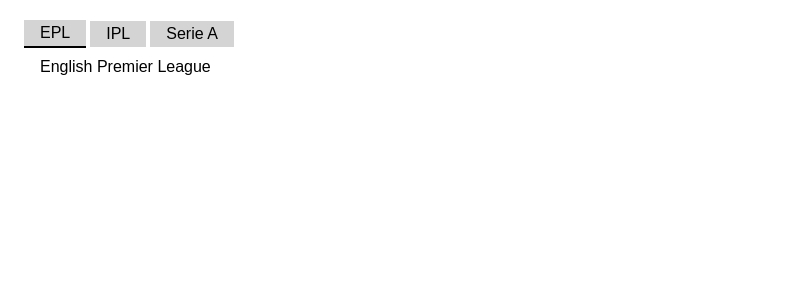
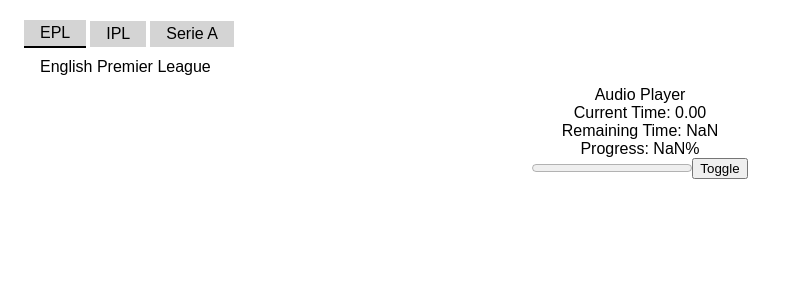
Before and after one commit to SandipNirmal/react-compound-component-examples, a React (Create React App) app: page / in a window 1280 px wide. Shown: the top 300 px of the page, without its empty margins (0-787 px from the left). Built offline with nearby package versions, Linux system fonts and the light colour scheme.

Commit message:
Added audio player basic component

```diff
--- a/package.json
+++ b/package.json
@@ -5,7 +5,8 @@
   "dependencies": {
     "react": "^16.8.2",
     "react-dom": "^16.8.2",
-    "react-scripts": "2.1.5"
+    "react-scripts": "2.1.5",
+    "styled-components": "^4.1.3"
   },
   "scripts": {
     "start": "react-scripts start",
--- a/src/App.js
+++ b/src/App.js
@@ -1,8 +1,14 @@
 import React, {Component} from 'react';
+
+import {Mario_Bros_Medley} from './resources'
 
 import Tabs from "./Tabs/TabProvider";
 import TabHeader from "./Tabs/TabHeader";
 import TabDetail from "./Tabs/TabDetails";
+
+import AudioPlayer from './AudioPlayer/AudioPlayerProvider'
+
+// import StyledButton from './UIComponents/StyledButton'
 
 import './App.css';
 
@@ -14,6 +20,11 @@
           <TabHeader/>
           <TabDetail/>
         </Tabs>
+
+        <AudioPlayer source={Mario_Bros_Medley}/>
+
+        {/* <StyledButton>Normal Button</StyledButton>
+        <StyledButton primary>Primary Button</StyledButton> */}
       </div>
     );
   }
--- /dev/null
+++ b/src/AudioPlayer/AudioPlayerContext.js
@@ -0,0 +1,5 @@
+import React from 'react'
+
+const AudioPlayerContext = React.createContext('')
+
+export default AudioPlayerContext
--- /dev/null
+++ b/src/AudioPlayer/AudioPlayerProvider.js
@@ -0,0 +1,124 @@
+import React from 'react'
+
+// import {Mario_Bros_Medley} from './../resources'
+import AudioPlayerContext from './AudioPlayerContext'
+
+let timeInterval = ''
+
+const UPDATE_TIME = 500
+
+const getDurationInSeconds = (duration) => {
+  return duration.toFixed(2)
+}
+
+export default class AudioPlayerProvider extends React.PureComponent {
+  state = {
+    isPlaying: false,
+    currentTime: 0,
+    totalTime: 0,
+    remainingTime: 0
+  }
+
+  audioRef = React.createRef()
+  progressRef = React.createRef()
+
+  componentDidMount() {
+    // const {state: {totalTime}, setState} = this
+
+    const audioNode = this.audioRef.current
+    this.setState({totalTime: audioNode.duration, remainingTime: audioNode.duration})
+
+    // this
+    //   .progressRef
+    //   .current
+    //   .addEventListener('click', function (e) {
+    //     var x = e.pageX - this.offsetLeft, // or e.offsetX (less support, though)
+    //         y = e.pageY - this.offsetTop, // or e.offsetY
+    //         clickedValue = (x * this.max / this.offsetWidth);
+
+    //     console.log(x, y);
+    //     console.log('clickedValue', clickedValue);
+
+    //     const currentTime = clickedValue * totalTime
+
+    //     console.log('currentTime', currentTime)
+    //     setState({currentTime})
+    //   })
+  }
+
+  play = () => {
+    const audioNode = this.audioRef.current
+    this.setState({isPlaying: true, totalTime: audioNode.duration, remainingTime: audioNode.duration})
+
+    audioNode.play()
+
+    timeInterval = setInterval(this.updateTime, UPDATE_TIME)
+  }
+
+  pause = () => {
+    const audioNode = this.audioRef.current
+    audioNode.pause()
+
+    this.setState({isPlaying: false})
+
+    clearInterval(timeInterval)
+  }
+
+  updateTime = () => {
+    const {
+      state: {
+        currentTime,
+        totalTime,
+        remainingTime
+      }
+    } = this
+
+    if (currentTime < totalTime) {
+      this.setState({
+        currentTime: currentTime + (UPDATE_TIME / 1000),
+        remainingTime: remainingTime - (UPDATE_TIME / 1000)
+      })
+    }
+  }
+
+  togglePlay = () => {
+    const {state: {
+        isPlaying
+      }} = this
+
+    isPlaying
+      ? this.pause()
+      : this.play()
+  }
+
+  render() {
+    const {
+      props: {
+        source
+      },
+      state: {
+        currentTime,
+        remainingTime,
+        totalTime
+      },
+      togglePlay
+    } = this
+
+    return (
+      <AudioPlayerContext.Provider value={{}}>
+        <div>Audio Player</div>
+        <div>Current Time: {getDurationInSeconds(currentTime)}</div>
+        <div>Remaining Time: {getDurationInSeconds(remainingTime)}</div>
+        <div>Progress: {getDurationInSeconds((currentTime / totalTime) * 100)}%</div>
+        <progress
+          ref={this.progressRef}
+          id='progressBar'
+          min={0}
+          max={1}
+          value={getDurationInSeconds(currentTime / totalTime)}/>
+        <button onClick={togglePlay}>Toggle</button>
+        <audio ref={this.audioRef} src={source}/> {this.props.children}
+      </AudioPlayerContext.Provider>
+    )
+  }
+}
--- /dev/null
+++ b/src/UIComponents/StyledButton.js
@@ -0,0 +1,30 @@
+// import React from 'react'
+import styled from 'styled-components'
+
+const Button = styled.button `
+  /* Adapt the colors based on primary prop */
+  background: ${props => props.primary
+  ? "palevioletred"
+  : "white"};
+  color: ${props => props.primary
+    ? "white"
+    : "palevioletred"};
+
+  font-size: 1em;
+  margin: 1em;
+  padding: 0.25em 1em;
+  border: 2px solid palevioletred;
+  border-radius: 3px;
+`;
+
+export default Button
+// export default class StyledButton extends React.PureComponent {
+//   render() {
+//     return (
+//       <div>
+//         <Button>Normal</Button>
+//         <Button primary>Primary</Button>
+//       </div>
+//     )
+//   }
+// }
--- /dev/null
+++ b/src/resources/index.js
@@ -0,0 +1,5 @@
+import Mario_Bros_Medley from './Super_Mario_Bros.medley.mp3'
+
+export {
+  Mario_Bros_Medley
+}
```
Also changed, not shown: src/AudioPlayer/AudioProgress.js (added), src/AudioPlayer/PauseButton.js (added), src/AudioPlayer/PlayButton.js (added), src/AudioPlayer/PlayPauseButton.js (added), src/AudioPlayer/SeekAudio.js (added), 2 other files (tests, documents, lock files or other folders).
